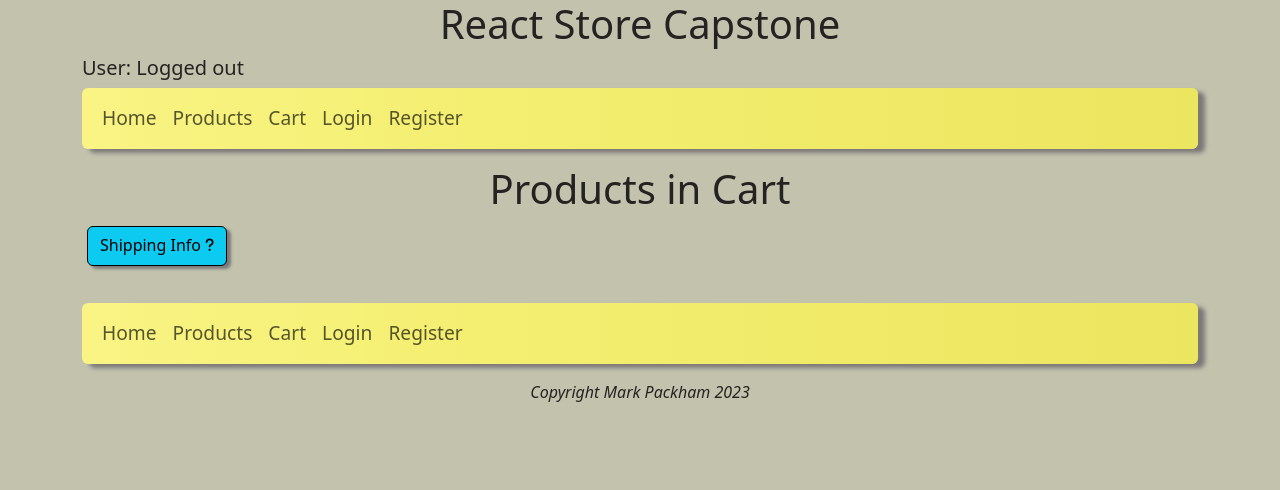
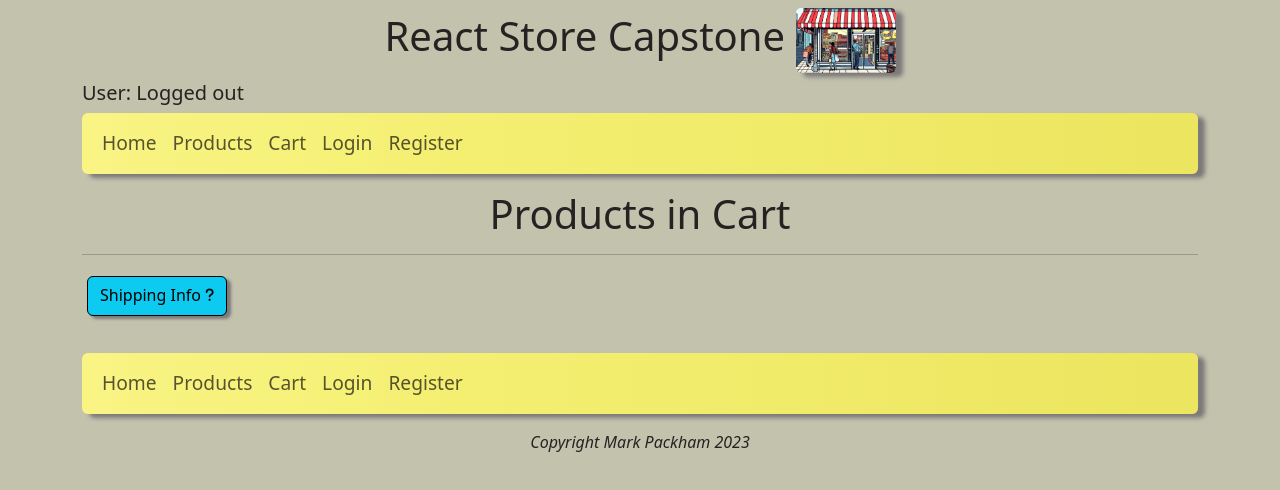
Before and after one commit to markpackham/HyperionDevReact-AppCapstoneProject, a React (Vite) app in the folder reactStoreCapstoneProject/: page /cart in a window 1280 px wide. Shown: the top 490 px of the page. Built offline with nearby package versions, Linux system fonts and the light colour scheme.

Commit message:
hide ability to purchase products if user not logged in

```diff
--- a/reactStoreCapstoneProject/src/components/Home.jsx
+++ b/reactStoreCapstoneProject/src/components/Home.jsx
@@ -1,13 +1,23 @@
+import { useSelector } from "react-redux";
 import "../styles/home.css";
 
 const Home = () => {
+  // Grab user from store
+  const userName = useSelector((state) => state.userName.userName);
+
   return (
     <div>
       <h1>Welcome to the React Store Capstone</h1>
+      <hr />
       <h2>Home to some of the best kitchen utensils you will ever find!</h2>
       <div className="storeImageContainer">
         <img id="storeImage" src="/images/store.jpg" alt="store image" />
       </div>
+      {userName === "Logged out" && (
+        <h5 className="m-2">
+          Please make sure you are logged in or registered to buy products.
+        </h5>
+      )}
     </div>
   );
 };
--- a/reactStoreCapstoneProject/src/components/layout/Header.jsx
+++ b/reactStoreCapstoneProject/src/components/layout/Header.jsx
@@ -14,8 +14,13 @@ const Header = () => {
   };
 
   return (
-    <header>
-      <h1>React Store Capstone</h1>
+    <header className="mt-2">
+      <h1>
+        React Store Capstone{" "}
+        <span>
+          <img src="/public/images/storeLogo.png" alt="logo" id="storeLogo" />
+        </span>
+      </h1>
       <h5>
         User: {userName} {/* Hide logout button unless logged in */}
         {userName !== "Logged out" && (
--- a/reactStoreCapstoneProject/src/components/products/Cart.jsx
+++ b/reactStoreCapstoneProject/src/components/products/Cart.jsx
@@ -61,6 +61,7 @@ const Cart = () => {
   return (
     <>
       <h1>Products in Cart</h1>
+      <hr />
 
       <ShippingHelpInfo />
       <CartTotal />
--- a/reactStoreCapstoneProject/src/components/products/ProductItem.jsx
+++ b/reactStoreCapstoneProject/src/components/products/ProductItem.jsx
@@ -1,10 +1,14 @@
-import { useDispatch } from "react-redux";
+import { useDispatch, useSelector } from "react-redux";
 import PropTypes from "prop-types";
 import { addToCart } from "../../store/productCartSlice";
+
 import "../../styles/products.css";
 
 const ProductItem = ({ description, img, name, price }) => {
   const dispatch = useDispatch();
+
+  // Grab user from store
+  const userName = useSelector((state) => state.userName.userName);
 
   //Add to cart array
   const handleAddToCartClick = () => {
@@ -27,9 +31,12 @@ const ProductItem = ({ description, img, name, price }) => {
           <span className="m-1 fw-bold">{name}</span>
           <span className="m-1">{description}</span>
           <img className="product-img" src={img} alt={name} />
-          <button onClick={handleAddToCartClick} className="btn btn-success">
-            Add To Cart
-          </button>
+          {/* Remove button access if use logged out */}
+          {userName !== "Logged out" && (
+            <button onClick={handleAddToCartClick} className="btn btn-success">
+              Add To Cart
+            </button>
+          )}
         </div>
       </li>
     </>
--- a/reactStoreCapstoneProject/src/components/products/Products.jsx
+++ b/reactStoreCapstoneProject/src/components/products/Products.jsx
@@ -3,12 +3,22 @@ import ProductItem from "./ProductItem";
 import CartTotal from "./CartTotal";
 
 const Products = () => {
+  // Grab user from store
+  const userName = useSelector((state) => state.userName.userName);
+
   // Grab products from store
   const products = useSelector((state) => state.products);
 
   return (
     <div>
       <h1>Products</h1>
+      <hr />
+      {/* Only logged in users can buy products */}
+      {userName === "Logged out" && (
+        <h5 className="m-1">
+          Please make sure you are logged in or registered to buy products.
+        </h5>
+      )}
       <CartTotal />
       <ul className="list-group">
         {products.map((product) => (
--- a/reactStoreCapstoneProject/src/styles/App.css
+++ b/reactStoreCapstoneProject/src/styles/App.css
@@ -33,22 +33,6 @@ button,
   margin: 5px;
 }
 
-.btn {
-  border: solid 1px;
-}
-
-.btn:hover {
-  background-color: hsl(58, 31%, 50%);
-}
-
-.cartTotal {
-  background-color: var(--card-bg-color-secondary);
-  border-radius: 5px;
-  box-shadow: var(--box-shadow-main);
-  margin: 5px;
-  padding: 5px;
-}
-
 footer {
   margin-bottom: 1rem;
   margin-top: 1rem;
@@ -73,6 +57,31 @@ ul {
   list-style: none;
 }
 
+/* Ids */
+#storeLogo {
+  max-width: 100px;
+}
+
+
+/* Classes */
+
+.btn {
+  border: solid 1px;
+}
+
+.btn:hover {
+  background-color: hsl(58, 31%, 50%);
+}
+
+.cartTotal {
+  background-color: var(--card-bg-color-secondary);
+  border-radius: 5px;
+  box-shadow: var(--box-shadow-main);
+  margin: 5px;
+  padding: 5px;
+}
+
+
 .card {
   background-color: var(--card-bg-color);
   box-shadow: var(--box-shadow-main);
```
Also changed, not shown: 1 other file (tests, documents, lock files or other folders).
